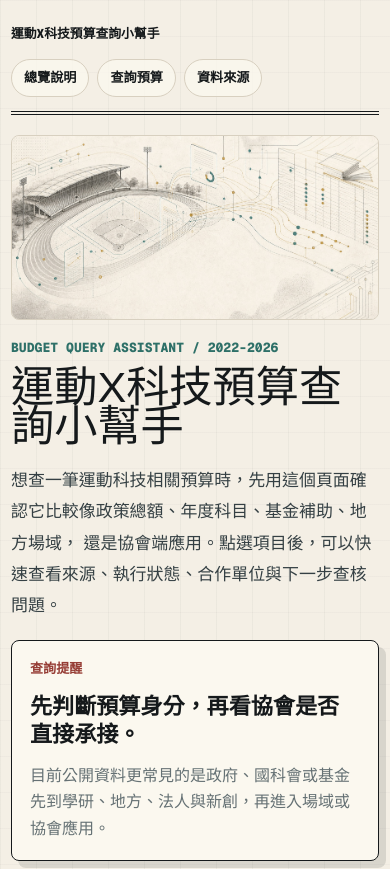
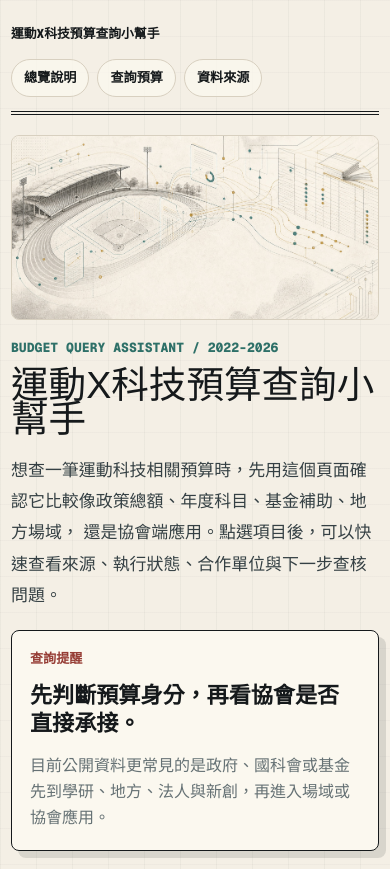
Before and after one commit to doublemoreart-dotcom/sporttech, a Next.js app: page / in a window 390 px wide. Shown: the top 869 px of the page. Built offline with nearby package versions, Linux system fonts and the light colour scheme.

Commit message:
Reduce hero headline scale

```diff
--- a/app/globals.css
+++ b/app/globals.css
@@ -251,7 +251,7 @@ p {
 
 h1 {
   color: var(--ink);
-  font-size: clamp(2.85rem, 8vw, 6.5rem);
+  font-size: clamp(2.45rem, 6.2vw, 5.15rem);
   line-height: 0.92;
   margin: 0;
   max-width: 900px;
@@ -1453,7 +1453,7 @@ li {
   }
 
   h1 {
-    font-size: 2.7rem;
+    font-size: 2.35rem;
   }
 
   .hero-visual img {
```
